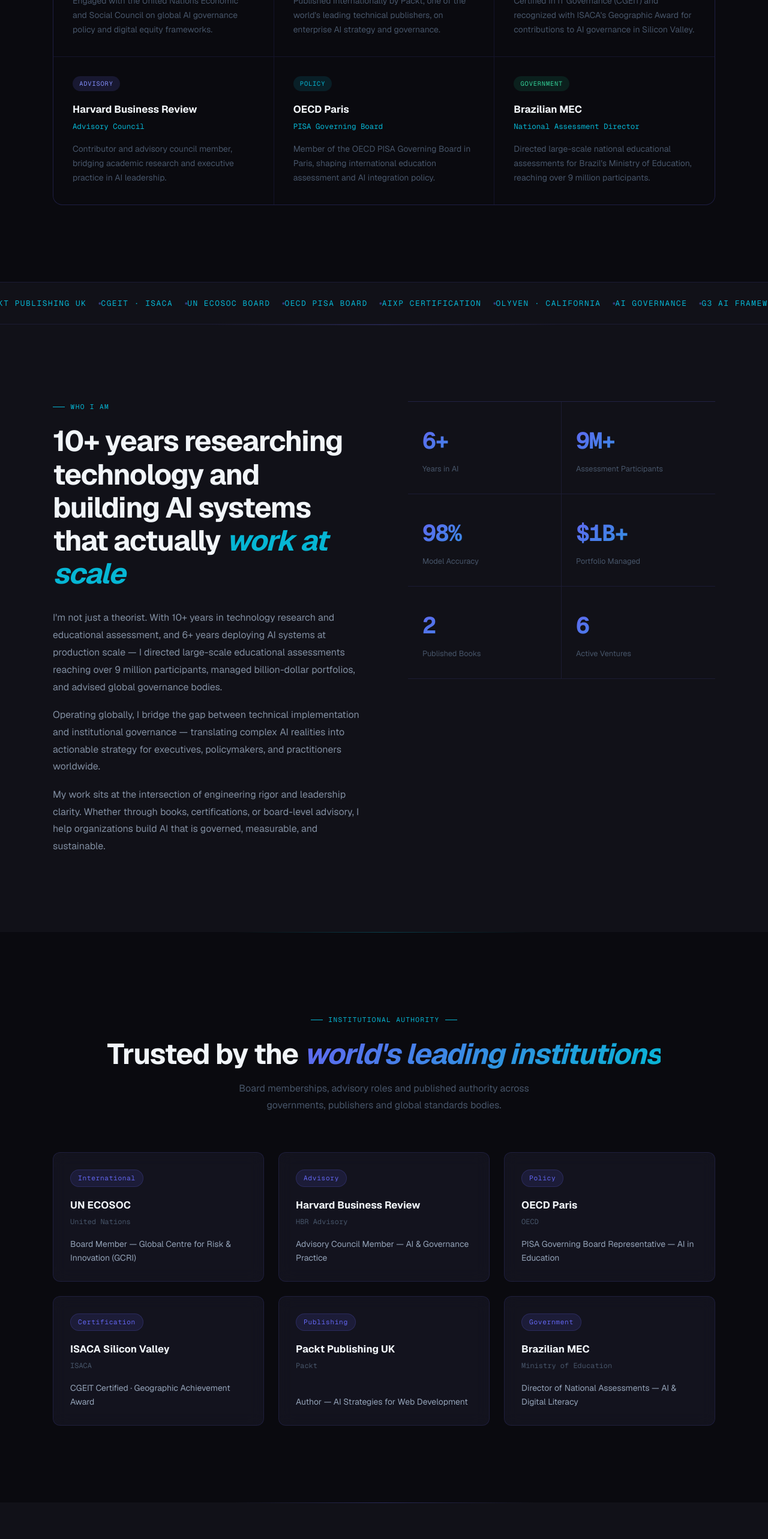
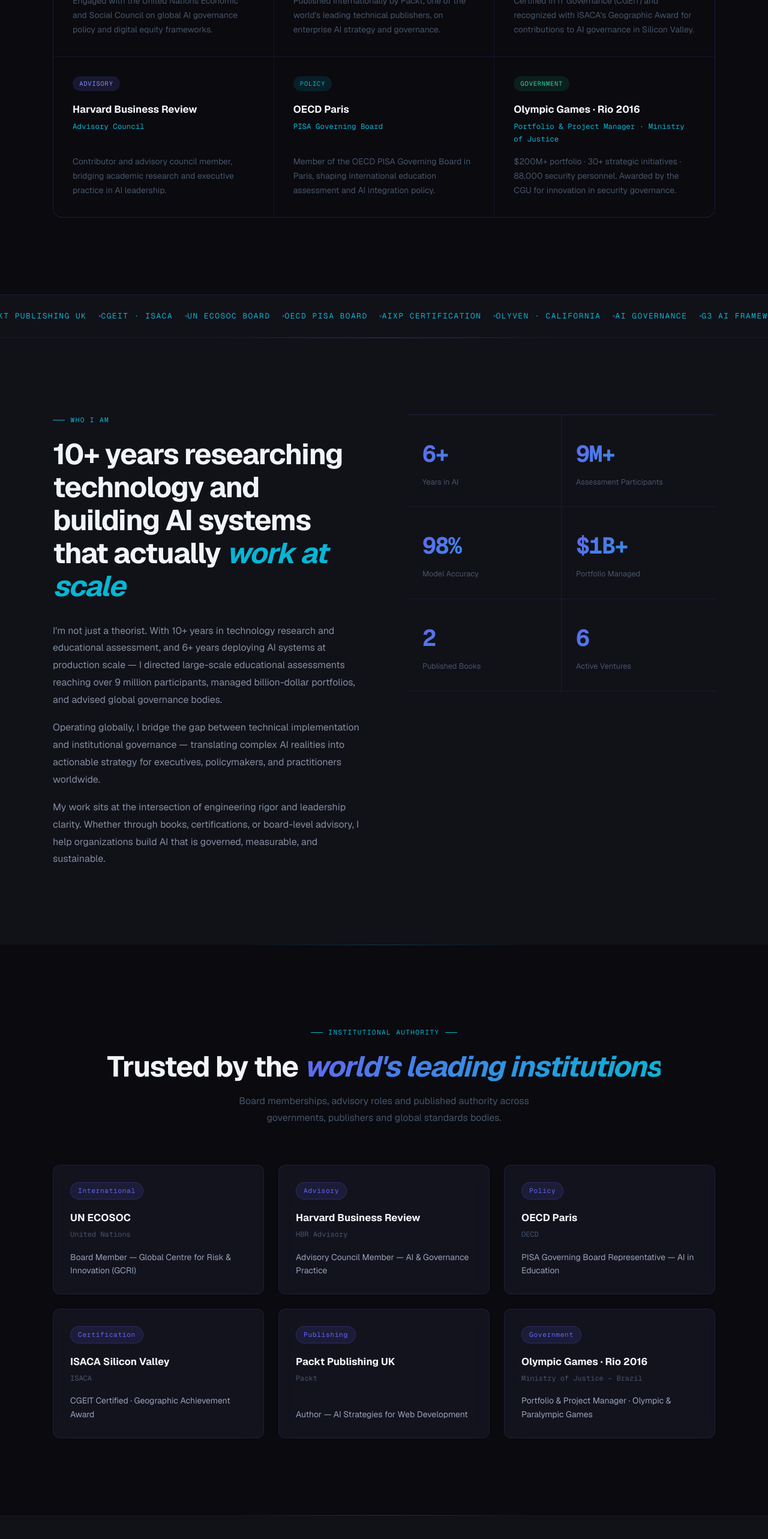
Before and after one commit to andersonfurtado/Anderson-site, a Next.js app: page / in a window 1280 px wide. Shown: the part 1350-3916 px from the top of the page at 60% size. Built offline with nearby package versions, Linux system fonts and the light colour scheme.

Commit message:
fix: remove highlight badge, clean up credential card

```diff
--- a/src/components/InstitutionalSection.tsx
+++ b/src/components/InstitutionalSection.tsx
@@ -36,10 +36,10 @@
     desc: "Member of the OECD PISA Governing Board in Paris, shaping international education assessment and AI integration policy.",
   },
   {
-    org: "Brazilian MEC",
-    role: "National Assessment Director",
+    org: "Olympic Games · Rio 2016",
+    role: "Portfolio & Project Manager · Ministry of Justice",
     tag: "Government",
-    desc: "Directed large-scale national educational assessments for Brazil's Ministry of Education, reaching over 9 million participants.",
+    desc: "$200M+ portfolio · 30+ strategic initiatives · 88,000 security personnel. Awarded by the CGU for innovation in security governance.",
   },
 ];
 
--- a/src/components/ServicesSection.tsx
+++ b/src/components/ServicesSection.tsx
@@ -36,9 +36,9 @@
     tag: "Publishing",
   },
   {
-    org: "Brazilian MEC",
-    subtitle: "Ministry of Education",
-    role: "Director of National Assessments — AI & Digital Literacy",
+    org: "Olympic Games · Rio 2016",
+    subtitle: "Ministry of Justice – Brazil",
+    role: "Portfolio & Project Manager · Olympic & Paralympic Games",
     tag: "Government",
   },
 ];
```
